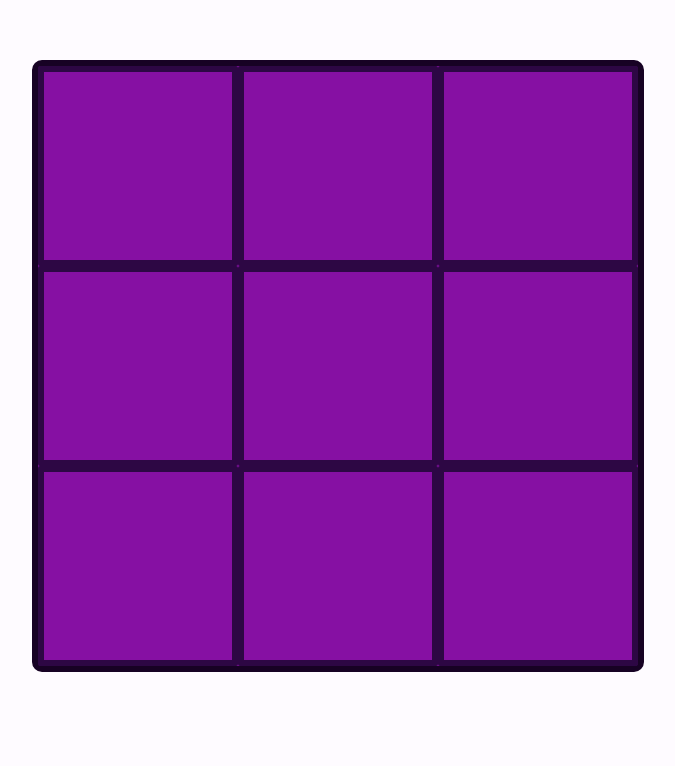
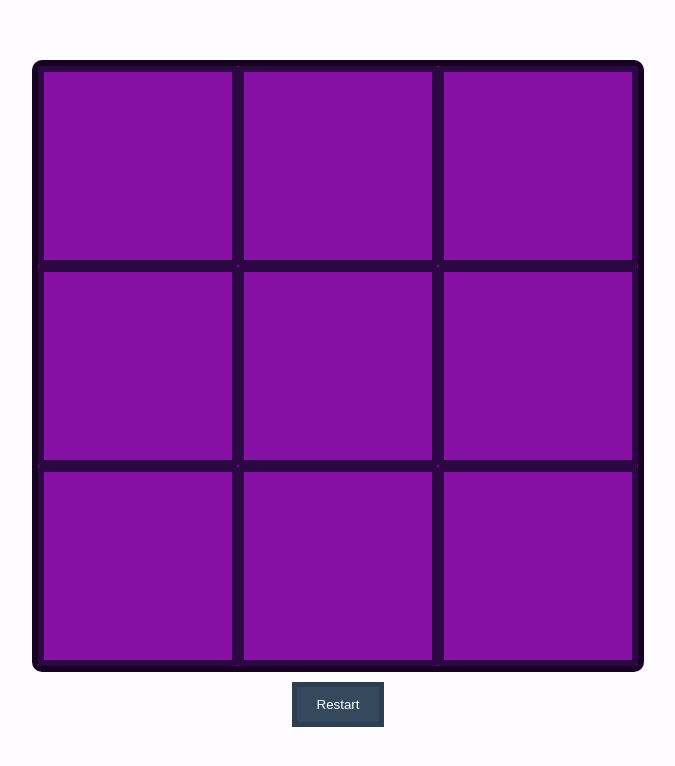
Before and after one commit to stehmorais/JogoDaVelha, a plain HTML site: page index.html in a window 1280 px wide. Shown: the whole page, without its empty margins (302-977 px from the left). Drawn offline with Linux system fonts and the light colour scheme.

Commit message:
adding restart button function

```diff
--- a/css/style.css
+++ b/css/style.css
@@ -34,6 +34,14 @@ body {
     color: blue;
   }
 
+  .btn {
+    border: 5px solid #2c3e50;
+    background-color: #34495e;
+    color: white;
+    margin-top: 10px;
+    padding: 10px 20px
+  }
+
   @media (min-width: 600px) {
     .game {
       width: 600px;
@@ -46,3 +54,9 @@ body {
       border-radius: 2px;
     }
   }
+
+  @media (min-width: 1024px) {
+    .btn {
+      cursor: pointer
+    }
+  }
--- a/index.html
+++ b/index.html
@@ -10,6 +10,7 @@
 <body>
 
     <div class='game'></div>
+    <button class="btn" onclick="tic_tac_toe.restart()" title="Restart this game">Restart</button>
 
     <script src="js/index.js"></script>
     <script>
--- a/js/index.js
+++ b/js/index.js
@@ -1,7 +1,7 @@
 // Notação literal de um objeto, criar todo o jogo dentro desse objeto
 const tic_tac_toe = {
     board: ['', '', '', '', '', '', '', '', ''],
-    simbols: {
+    symbols: {
         options: ['X', 'O'],
         turn_index: 0,
         change: function () {
@@ -30,13 +30,13 @@ const tic_tac_toe = {
     make_play: function (position) {
         if (this.gameover) return false;
         if (this.board[position] === '') {
-            this.board[position] = this.simbols.options[this.simbols.turn_index];
+            this.board[position] = this.symbols.options[this.symbols.turn_index];
             this.draw();
-            let winning_sequences_index = this.check_winning_sequences(this.simbols.options[this.simbols.turn_index]);
+            let winning_sequences_index = this.check_winning_sequences(this.symbols.options[this.symbols.turn_index]);
             if (winning_sequences_index >= 0) {
                 this.game_is_over();
             } else {
-                this.simbols.change();
+                this.symbols.change();
             }
             return true;
         } else {
@@ -50,6 +50,10 @@ const tic_tac_toe = {
         console.log("GAME OVER");
     },
 
+    is_game_over() {
+        return !this.board.includes('');
+    },
+
     // reiniciando e iniciando o jogo
     start: function(){
         this.board.fill('');
@@ -57,11 +61,21 @@ const tic_tac_toe = {
         this.gameover = false;
     },
 
-    check_winning_sequences: function (simbol) {
+    restart() {
+        if (this.is_game_over() || this.gameover) {
+            this.start();
+            console.log('this game has been restarted!')
+        } else if (confirm('Are you sure you want to restart this game?')) {
+            this.start();
+            console.log('this game has been restarted!')
+        }
+    },
+
+    check_winning_sequences: function (symbols) {
         for (i in this.winning_sequences) {
-            if (this.board[this.winning_sequences[i][0]] == simbol &&
-                this.board[this.winning_sequences[i][1]] == simbol &&
-                this.board[this.winning_sequences[i][2]] == simbol) {
+            if (this.board[this.winning_sequences[i][0]] == symbols &&
+                this.board[this.winning_sequences[i][1]] == symbols &&
+                this.board[this.winning_sequences[i][2]] == symbols) {
                 console.log('Sequencia vencedora: ' + i);
                 return i;
             }
```
